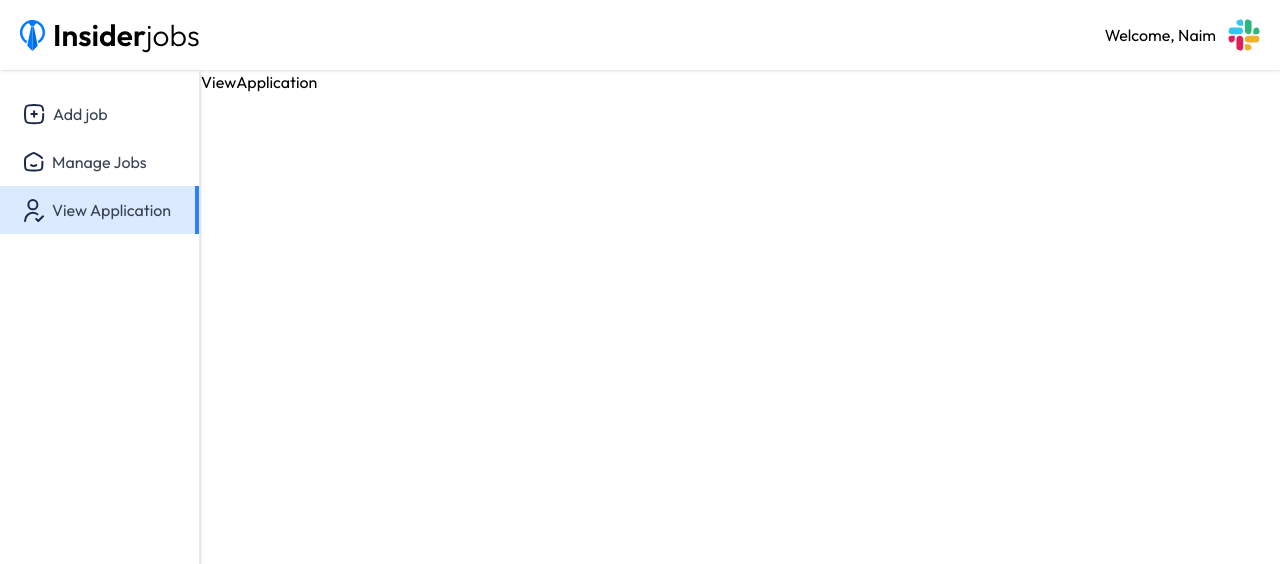
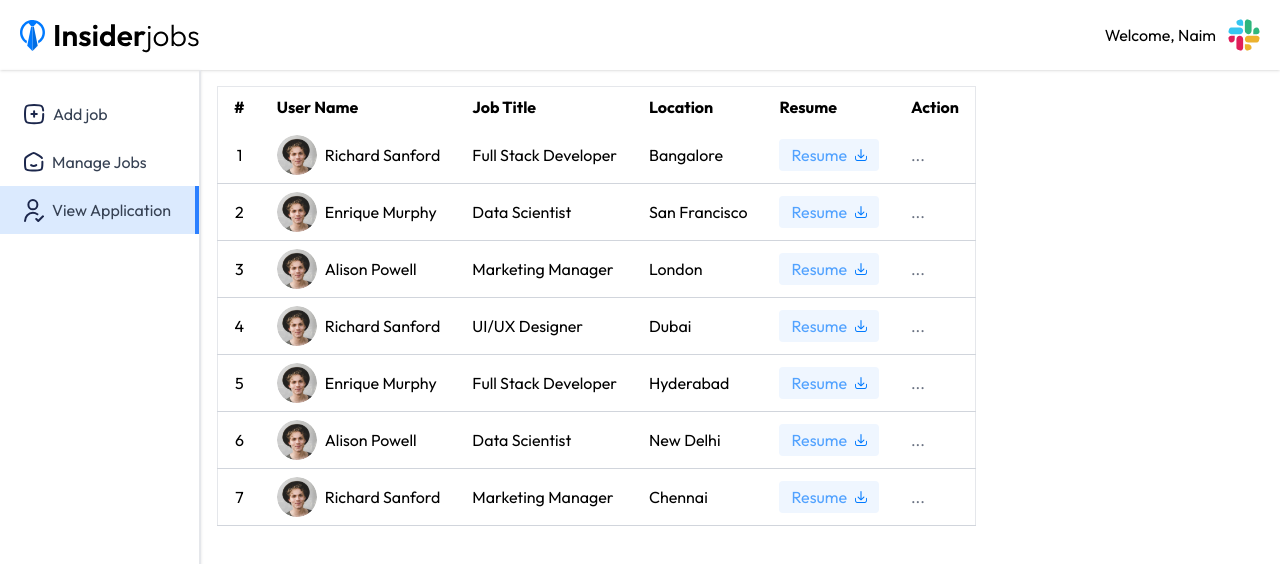
Before and after one commit to naimsheikh8020/Job-Protal, a React (Vite) app in the folder client/: page /dashboard/view-applications in a window 1280 px wide. Shown: the top 564 px of the page. Built offline with nearby package versions, Linux system fonts and the light colour scheme; no server answers.

Commit message:
View Application added

```diff
--- a/client/src/pages/ViewApplication.jsx
+++ b/client/src/pages/ViewApplication.jsx
@@ -1,8 +1,82 @@
 import React from 'react'
+import { assets, viewApplicationsPageData } from '../assets/assets'
 
 const ViewApplication = () => {
   return (
-    <div>ViewApplication</div>
+    <div className='container mx-auto p-4 '>
+      <div>
+        <table className='w-full max-w-4xl bg-white border border-gray-200 max-sm:text-sm'>
+          <thead>
+            <tr>
+              <th className='py-2 px-4 text-left'>#</th>
+              <th className='py-2 px-4 text-left'>User Name</th>
+              <th className='py-2 px-4 text-left max-sm:hidden'>Job Title</th>
+              <th className='py-2 px-4 text-left max-sm:hidden'>Location</th>
+              <th className='py-2 px-4 text-left'>Resume</th>
+              <th className='py-2 px-4 text-left'>Action</th>
+            </tr>
+          </thead>
+
+          <tbody>
+            {viewApplicationsPageData.map((applicant, index) => (
+              <tr key={index}>
+                <td className='py-2 px-4 border-b border-gray-300 text-center'>
+                  {index + 1}
+                </td>
+
+                {/* IMAGE + NAME SAME ROW */}
+                <td className='py-2 px-4 border-b border-gray-300'>
+                  <div className="flex items-center gap-2">
+                    <img
+                      className='w-10 h-10 rounded-full max-sm:hidden'
+                      src={applicant.imgSrc}
+                      alt={applicant.name}
+                    />
+                    <span>{applicant.name}</span>
+                  </div>
+                </td>
+
+                <td className='py-2 px-4 border-b border-gray-300 max-sm:hidden'>
+                  {applicant.jobTitle}
+                </td>
+
+                <td className='py-2 px-4 border-b border-gray-300 max-sm:hidden'>
+                  {applicant.location}
+                </td>
+
+                <td className='py-2 px-4 border-b border-gray-300'>
+                  <a
+                    href=''
+                    target='_blank'
+                    className='bg-blue-50 text-blue-400 px-3 py-1 rounded inline-flex gap-2 items-center'
+                  >
+                    Resume
+                    <img src={assets.resume_download_icon} />
+                  </a>
+                </td>
+
+                {/* ACTION MENU */}
+                <td className='py-2 px-4 border-b border-gray-300 relative'>
+                  <div className='relative inline-block text-left group'>
+                    <button className='text-gray-500 action-button'>...</button>
+
+                    <div className='z-10 hidden absolute right-0 md:left-0 top-0 mt-2 w-32 bg-white border border-gray-200 rounded shadow group-hover:block'>
+                      <button className='block w-full text-left px-4 py-2 text-blue-500 hover:bg-gray-100'>
+                        Accept
+                      </button>
+                      <button className='block w-full text-left px-4 py-2 text-red-500 hover:bg-gray-100'>
+                        Reject
+                      </button>
+                    </div>
+                  </div>
+                </td>
+              </tr>
+            ))}
+          </tbody>
+
+        </table>
+      </div>
+    </div>
   )
 }
 
```
